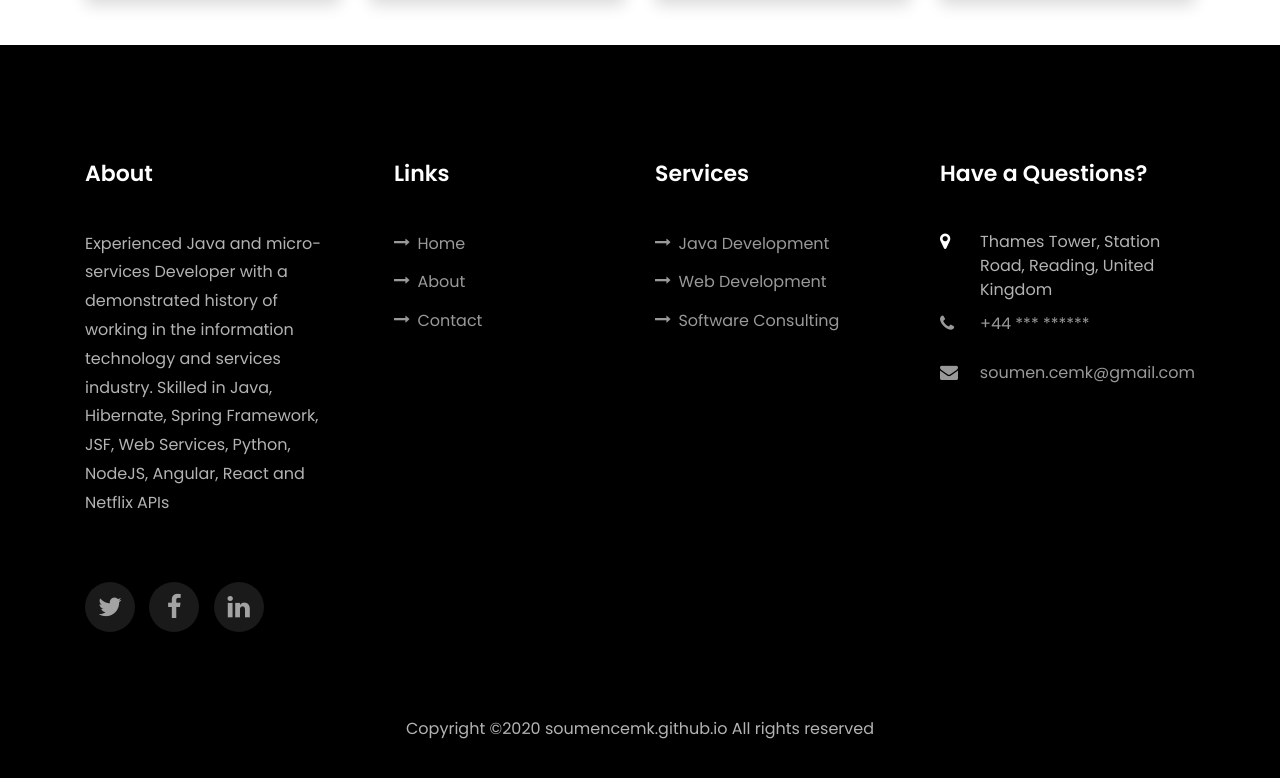
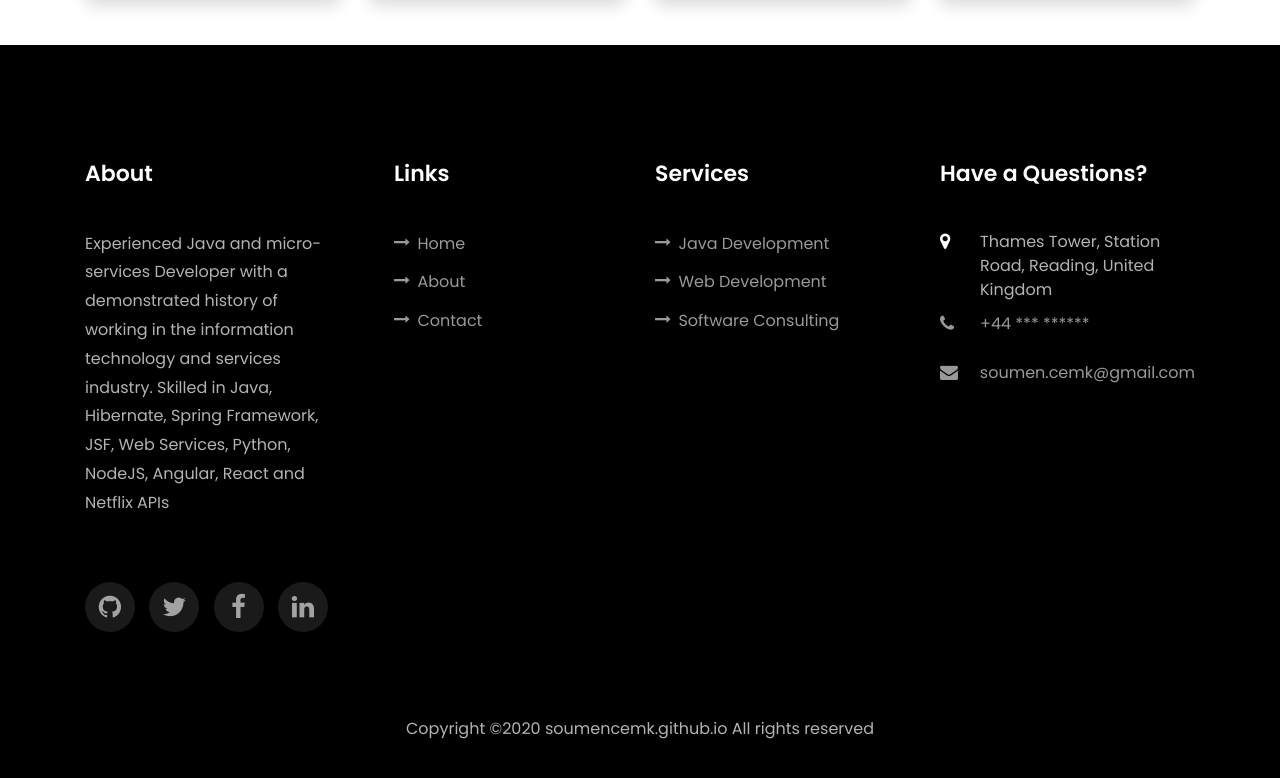
Before and after one commit to soumencemk/soumencemk.github.io, a plain HTML site: page index.html in a window 1280 px wide. Shown: the part 2368-3146 px from the top of the page. Drawn offline with Linux system fonts and the light colour scheme; files whose address does not match are found by name.

Commit message:
adding github

```diff
--- a/index.html
+++ b/index.html
@@ -179,6 +179,7 @@
                         information technology and services industry. Skilled in Java, Hibernate, Spring Framework, JSF,
                         Web Services, Python, NodeJS, Angular, React and Netflix APIs</p>
                     <ul class="ftco-footer-social list-unstyled float-md-left float-lft mt-5">
+                        <li class="ftco-animate"><a href="https://github.com/soumencemk"><span class="icon-github"></span></a></li>
                         <li class="ftco-animate"><a href="https://twitter.com/itssoumen"><span class="icon-twitter"></span></a></li>
                         <li class="ftco-animate"><a href="https://www.facebook.com/itssoumen"><span class="icon-facebook"></span></a></li>
                         <li class="ftco-animate"><a href="https://www.linkedin.com/in/itssoumen/"><span class="icon-linkedin"></span></a></li>
```
